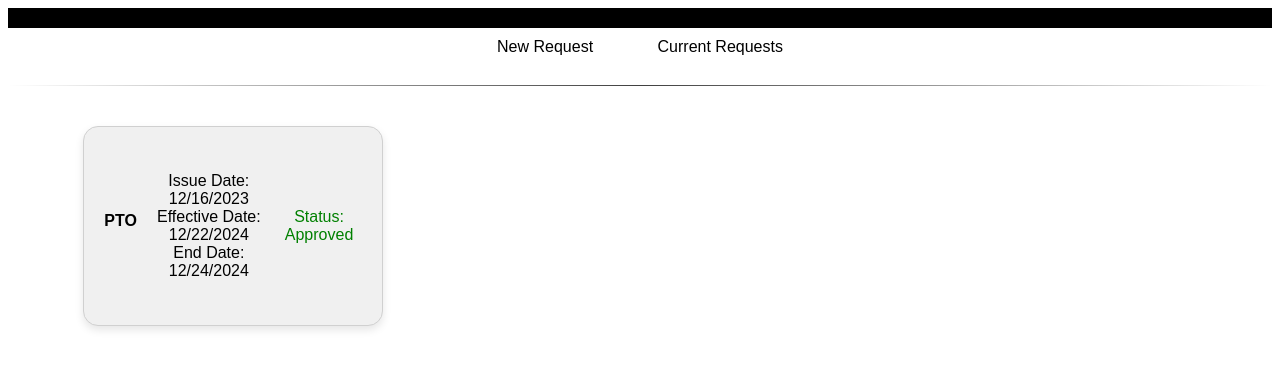
After one commit to uiowaSEP2024/003_MAGNA, a Django app: page /requests in a window 1280 px wide. The commit adds this page. Shown: the top 369 px of the page. Run offline with Django 4.2, Linux system fonts and the light colour scheme.

Commit message:
Set up requests page an commented css
There is now another html page in the forms app that is to view requests, i just set it up for basic navigation. The home page card now is what you have to click on to navigate but I cant figure out the text issues. Also working on making the images work I created a reference to the media directory and added the images there but it didnt work like it was suppsoed to so that is going to require some testing

```diff
--- /dev/null
+++ b/forms/templates/requests.html
@@ -0,0 +1,46 @@
+<!DOCTYPE html>
+<html lang="en">
+{% load static %}
+<head>
+    <meta charset="UTF-8">
+    <meta name="viewport" content="width=device-width, initial-scale=1.0">
+    <title>Employee Requests</title>
+    <link rel="stylesheet" type="text/css" href="{% static 'css/styles.css' %}">
+    <style>
+    /* You may add additional CSS here or in your external stylesheet */
+    </style>
+</head>
+<body>
+
+<div class="navbar">
+    <!-- Navigation bar content here -->
+</div>
+
+<div class="navigation-container">
+    <div class="page-navigation">
+        <a href="/pto" class="nav-button" id="new-request">New Request</a>
+        <a href="/requests" class="nav-button" id="current-requests">Current Requests</a>
+    </div>
+    <hr class="separator">
+</div>
+
+<div class="container">
+    <!-- Loop through the requests and create a card for each one -->
+    <div class="card request-type-pto">
+        <div class="form-header">
+            <h2>PTO</h2>
+            <hr class="form-separator">
+        </div>
+        <div class="datetime-container">
+            <div class="issue-date">Issue Date: 12/16/2023</div>
+            <div class="effective-date">Effective Date: 12/22/2024</div>
+            <div class="end-date">End Date: 12/24/2024</div>
+        </div>
+        <div class="status-approved">Status: Approved</div>
+    </div>
+    <!-- Repeat for other requests -->
+</div>
+
+<script src="../static/js/scripts.js"></script>
+</body>
+</html>
--- a/forms/views.py
+++ b/forms/views.py
@@ -10,3 +10,8 @@ def home_page(request):
 def pto(request):
     """FILL IN"""
     return render(request, "pto.html")
+
+
+def requests(request):
+    """FILL IN"""
+    return render(request, "requests.html")
--- a/magna/settings.py
+++ b/magna/settings.py
@@ -135,3 +135,8 @@ STATICFILES_DIRS = [
 # https://docs.djangoproject.com/en/4.2/ref/settings/#default-auto-field
 
 DEFAULT_AUTO_FIELD = "django.db.models.BigAutoField"
+
+
+# Media Files Definition
+MEDIA_ROOT = os.path.join(BASE_DIR, 'media')
+MEDIA_URL = '/media/'
--- a/magna/urls.py
+++ b/magna/urls.py
@@ -30,4 +30,8 @@ urlpatterns = [
     path("", login.views.login_view, name="login"),
     path("home", home.views.index, name="home"),
     path("pto", forms.views.pto, name="pto"),
+    path("requests", forms.views.requests, name="requests")
 ] + static(settings.STATIC_URL, document_root=settings.STATIC_ROOT)
+
+if settings.DEBUG:
+    urlpatterns += static(settings.MEDIA_URL, document_root=settings.MEDIA_ROOT)
--- a/static/css/styles.css
+++ b/static/css/styles.css
@@ -1,7 +1,9 @@
+/* General Styles */
 body {
-    font-family: Arial, sans-serif;
+    font-family: Arial, sans-serif; /* Sets the default font for the entire website */
 }
 
+/* Login Container Style - Used for login pages (not included in provided HTML) */
 #login-container {
     width: 300px;
     margin: 100px auto;
@@ -35,21 +38,16 @@ form button {
     cursor: pointer;
 }
 
-body, html {
-    height: 100%;
-    margin: 0;
-    font-family: Arial, sans-serif;
-}
-
+/* Container and Card Styles - Used in home.html and requests.html for layout */
 .container {
-    width: 100%; /* Set to 100% of the viewport width */
-    max-width: 1200px; /* Adjust based on your design preference */
-    margin: auto; /* Centers the container */
+    width: 100%;
+    max-width: 1200px;
+    margin: auto;
     display: grid;
-    grid-template-columns: repeat(3, 1fr); /* Define exactly three columns */
-    grid-gap: 20px; /* Adjust the spacing between cards */
-    padding: 20px 0; /* Adjust as needed, adding padding top and bottom */
-    justify-content: center; /* Center grid items horizontally */
+    grid-template-columns: repeat(3, 1fr);
+    grid-gap: 20px;
+    padding: 20px 0;
+    justify-content: center;
 }
 
 .card {
@@ -60,44 +58,53 @@ body, html {
     text-align: center;
     position: relative;
     box-shadow: 0 4px 8px rgba(0, 0, 0, 0.1);
-
-    /* Use a fixed width and height for larger screens */
-    width: 300px; /* Your Figma width */
-    height: 200px; /* Your Figma height */
-
-    /* Make sure cards are flexible and maintain aspect ratio on smaller screens */
+    width: 300px;
+    height: 200px;
     display: flex;
     align-items: center;
     justify-content: center;
     margin: auto;
+    cursor: pointer; /* Changes the mouse cursor to indicate it's clickable */
+    text-decoration: none; /* Removes underline from links */
 }
 
-/* Responsive adjustments for smaller screens */
+.card-link {
+    text-decoration: none; /* Removes underline from links */
+    color: black; /* Sets the text color to black */
+    display: block; /* Makes the link behave like a block, allowing it to wrap the .card */
+}
+
+.card-link h2 {
+    color: black; /* Ensures the color is black */
+    text-decoration: none; /* Removes underline */
+}
+.card h2 {
+    color: black; /* Ensures the color is black */
+    text-decoration: none; /* Removes underline */
+}
+
+/* Responsive Design - Adjusts layout for screens with max-width of 768px */
 @media (max-width: 768px) {
     .container {
         grid-template-columns: repeat(3, 1fr);
-        grid-gap: 10px; /* Adjust as needed for smaller screens */
+        grid-gap: 10px;
     }
 
     .card {
-        width: 100%; /* Full width of the column */
-        height: auto; /* Height is automatic to maintain aspect ratio */
-        aspect-ratio: 3 / 2; /* Your desired aspect ratio */
+        width: 100%;
+        height: auto;
+        aspect-ratio: 3 / 2;
         padding: 15px;
         margin: auto;
     }
 }
 
-
+/* Box Model - Applies box-sizing to all elements */
 * {
     box-sizing: border-box;
 }
 
-body {
-    margin: 0;
-    font-family: Arial, sans-serif;
-}
-
+/* Navbar Styles - Applied to navigation bars in all HTML files */
 .navbar {
     display: flex;
     justify-content: space-between;
@@ -147,20 +154,22 @@ body {
     height: 1px;
     background-image: linear-gradient(to right, rgba(0, 0, 0, 0), rgba(0, 0, 0, 0.75), rgba(0, 0, 0, 0));
     margin-top: 20px;
-    margin-bottom: 20px; /* Adjust the margin as needed */
+    margin-bottom: 20px;
 }
 
+/* Request Container Styles - Used in pto.html */
 .request-container {
     display: flex;
     justify-content: space-around;
     padding: 20px;
 }
 
+/* Form Top Styles - Used in pto.html */
 .form-top {
     display: flex;
     justify-content: space-between;
     align-items: center;
-    padding-bottom: 10px; /* Adjust as needed */
+    padding-bottom: 10px;
 }
 
 .datetime-container {
@@ -171,34 +180,35 @@ body {
 
 .current-time,
 .current-date {
-    font-size: 0.9rem; /* Adjust as needed */
+    font-size: 0.9rem;
 }
 
 .top-right-image {
-    height: 50px; /* Adjust as needed */
-    width: auto; /* Adjust as needed */
+    height: 50px;
+    width: auto;
 }
 
 .form-header {
     display: flex;
     align-items: center;
-    margin-bottom: 10px; /* Reduced space below the header */
+    margin-bottom: 10px;
 }
 
 .form-header h2 {
-    font-size: 1rem; /* Reduced font size for the title */
-    margin: 0; /* Remove default margins */
-    flex-shrink: 0; /* Prevents the title from shrinking */
+    font-size: 1rem;
+    margin: 0;
+    flex-shrink: 0;
 }
 
 .form-separator {
-    height: 2px; /* Thickness of the separator line */
-    background-color: black; /* Color of the separator line */
+    height: 2px;
+    background-color: black;
     border: none;
-    flex-grow: 1; /* Allows the line to take up the remaining space */
-    margin-left: 5px; /* Space from the title to the line */
+    flex-grow: 1;
+    margin-left: 5px;
 }
 
+/* Form Card Styles - Used in pto.html */
 .form-card {
     background-color: #ffffff;
     border: none;
@@ -229,18 +236,74 @@ form input[type="number"],
 form input[type="email"],
 form select {
     padding: 8px;
-    margin-bottom: 12px; /* Reduced space between form inputs */
-    background-color: #f0f0f0; /* Light gray background */
+    margin-bottom: 12px;
+    background-color: #f0f0f0;
     border: none;
     border-radius: 5px;
 }
 
-form button {
+/* Page Navigation Styles - Used in pto.html and requests.html */
+.navigation-container {
+    text-align: center;
+    margin-bottom: 20px; /* Adjust as needed */
+}
+
+.page-navigation {
+    display: inline-block;
+    margin-bottom: -1px; /* Overlap with the separator */
+}
+
+.nav-button {
+    display: inline-block;
+    padding: 10px 20px;
+    margin: 0 10px;
+    text-align: center;
+    background-color: transparent;
+    color: black; /* Default color */
+    text-decoration: none;
+    border-radius: 5px; /* If you want rounded corners */
+    transition: background-color 0.3s, color 0.3s;
+}
+
+.nav-button:hover {
     background-color: red;
     color: white;
-    padding: 10px;
-    border: none;
+    text-decoration: none; /* Ensures no underline on hover */
+}
+
+.active {
+    background-color: red;
+    color: white;
+}
+
+.separator {
+    border: 0;
+    height: 1px;
+    background-image: linear-gradient(to right, rgba(0, 0, 0, 0), rgba(0, 0, 0, 0.75), rgba(0, 0, 0, 0));
+    margin-top: 20px;
+    margin-bottom: 20px;
+}
+
+#new-request.active, #current-requests.active {
+    background-color: red;
+    color: white;
     border-radius: 5px;
-    cursor: pointer;
-    margin-top: 16px; /* Adjusted space above the submit button */
 }
+
+/* Request Type Specific Styles - Used in requests.html */
+.request-type-pto {
+    /* Styles specific to PTO request cards */
+}
+
+/* Status Styles - Used in requests.html to indicate request status */
+.status-approved {
+    color: green;
+}
+
+.status-pending {
+    color: orange;
+}
+
+.status-rejected {
+    color: red;
+}
--- a/static/js/scripts.js
+++ b/static/js/scripts.js
@@ -38,3 +38,21 @@ updateDateTime();
 
 // Optionally, set it to update every minute
 setInterval(updateDateTime, 60000);
+
+
+
+function activateCurrentPageNav() {
+    const currentPage = window.location.pathname.split('/').pop();
+
+    const navButtonIdMap = {
+        'pto.html': 'new-request',
+        'requests.html': 'current-requests',
+    };
+
+    const activeButtonId = navButtonIdMap[currentPage];
+    if (activeButtonId) {
+        document.getElementById(activeButtonId).classList.add('active');
+    }
+}
+
+window.onload = activateCurrentPageNav;
```
Also changed, not shown: other parts of static/css/styles.css (+13 -15 lines), forms/templates/pto.html (+7 -0 lines), home/templates/home.html (+6 -4 lines), login/templates/login.html (+16 -0 lines), media/images/magnaLogo.png (renamed from templates/images/magnaLogo.png), media/images/magnaLogoWhite.png (renamed from templates/images/magnaLogoWhite.png).
